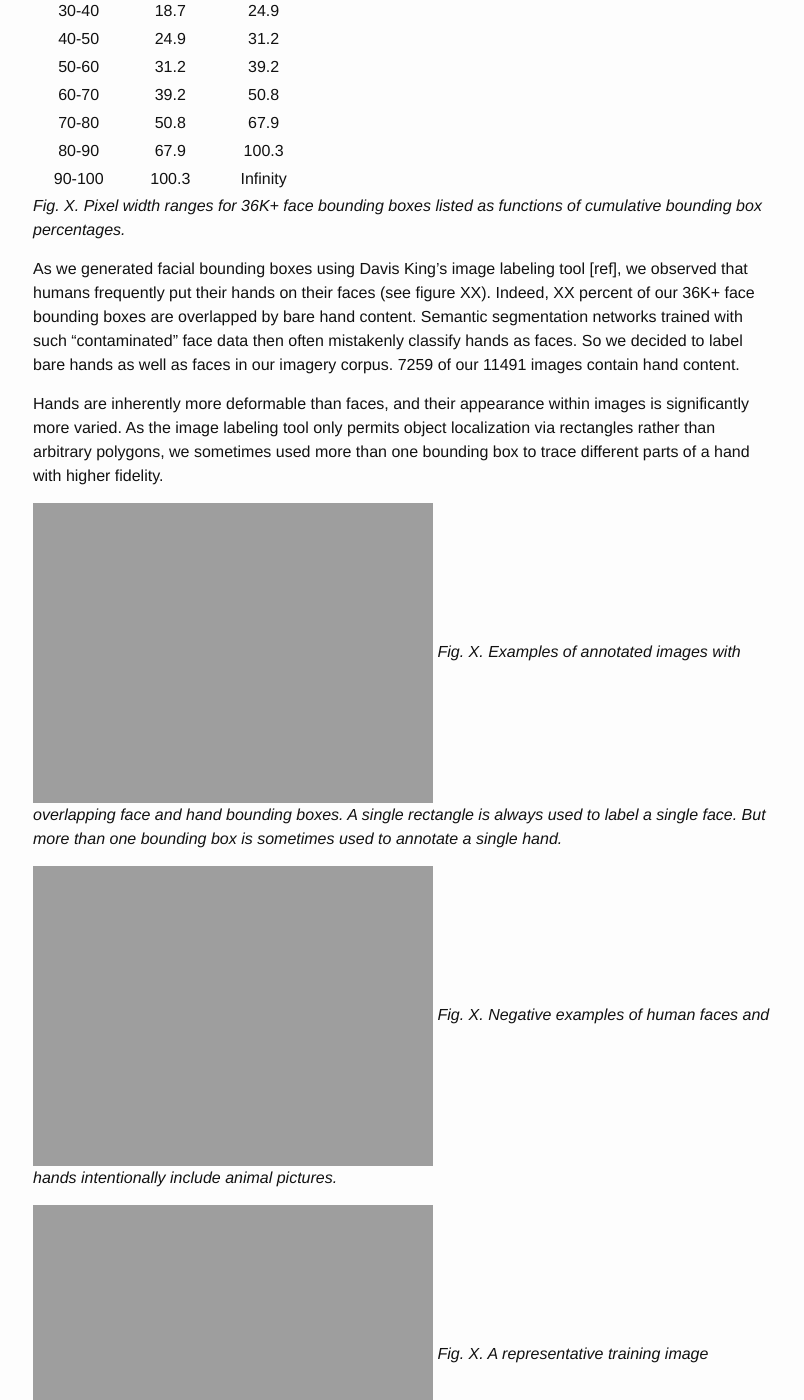
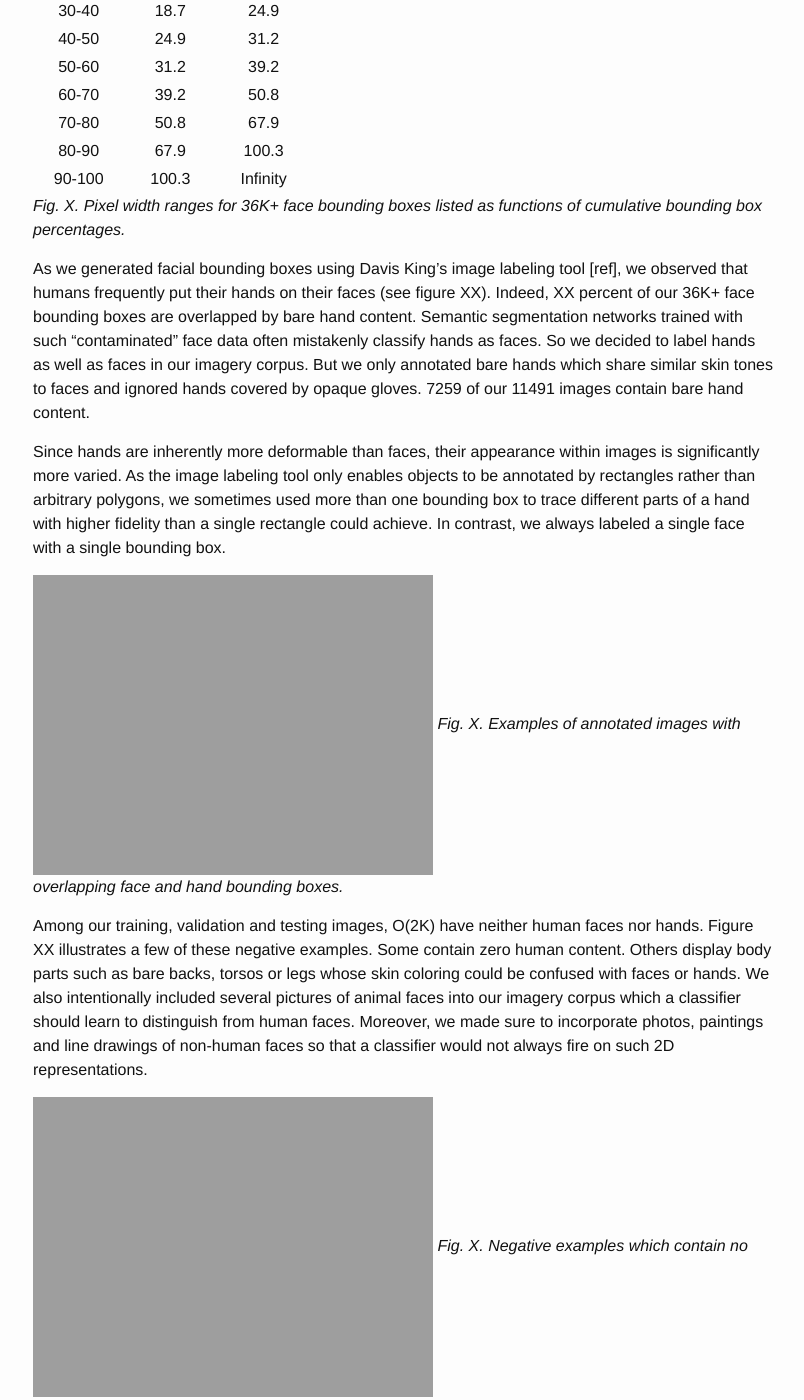
Before and after one commit to PeterCho/blog, a Jekyll site: the page built from _posts/2016-06-27-cvml.markdown, in a window 1280 px wide and 1400 px high, scrolled down 1241 px. Shown: the whole window, without its empty margins (237-1041 px from the left). Built offline with Jekyll 4.4.1, drawn with Linux system fonts in a browser that asks for light colours.

Commit message:
Discussion about negative examples

```diff
--- a/_posts/2016-06-27-cvml.markdown
+++ b/_posts/2016-06-27-cvml.markdown
@@ -61,34 +61,40 @@ As we generated facial bounding boxes using Davis King's image labeling
 tool [ref], we observed that humans frequently put their hands on their
 faces (see figure XX).  Indeed, XX percent of our 36K+ face bounding boxes
 are overlapped by bare hand content.  Semantic segmentation networks
-trained with such "contaminated" face data then often mistakenly classify
-hands as faces.  So we decided to label bare hands as well as faces in our
-imagery corpus.  7259 of our 11491 images contain hand content.
+trained with such "contaminated" face data often mistakenly classify hands
+as faces.  So we decided to label hands as well as faces in our imagery
+corpus.  But we only annotated bare hands which share similar skin tones to
+faces and ignored hands covered by opaque gloves.  7259 of our 11491 images
+contain bare hand content.
 
-Hands are inherently more deformable than faces, and their appearance
+Since hands are inherently more deformable than faces, their appearance
 within images is significantly more varied.  As the image labeling tool
-only permits object localization via rectangles rather than arbitrary
+only enables objects to be annotated by rectangles rather than arbitrary
 polygons, we sometimes used more than one bounding box to trace different
-parts of a hand with higher fidelity.
+parts of a hand with higher fidelity than a single rectangle could achieve.
+In contrast, we always labeled a single face with a single bounding box.
+
+![FaceLocalization]({{site.url}}/blog/images/face_localization/training_images/hands_on_faces.png)
+*Fig. X. Examples of annotated images with overlapping face and hand
+bounding boxes.*
+
+Among our training, validation and testing images, O(2K) have neither human
+faces nor hands.  Figure XX illustrates a few of these negative examples.
+Some contain zero human content.  Others display body parts such as bare
+backs, torsos or legs whose skin coloring could be confused with faces or
+hands.  We also intentionally included several pictures of animal faces
+into our imagery corpus which a classifier should learn to distinguish from
+human faces.  Moreover, we made sure to incorporate photos, paintings and
+line drawings of non-human faces so that a classifier would not always fire
+on such 2D representations.
 
 
 
 
 
-![FaceLocalization]({{site.url}}/blog/images/face_localization/training_images/hands_on_faces.png)
-*Fig. X. Examples of annotated images with overlapping face and hand
-bounding boxes.  A single rectangle is always used to label a single face.
-But more than one bounding box is sometimes used to annotate a single
-hand.*
-
-
-
-
-
-
-![FaceLocalization]({{site.url}}/blog/images/face_localization/training_images/animal_faces.png)
-*Fig. X. Negative examples of human faces and hands intentionally include
-animal pictures.*
+![FaceLocalization]({{site.url}}/blog/images/face_localization/training_images/negative_examples.png)
+*Fig. X. Negative examples which contain no human face or
+hand content.*
 
 ![FaceLocalization]({{site.url}}/blog/images/face_localization/data_augmentation/image_00692.jpg)
 *Fig. X. A representative training image containing multiple face and hand
```
